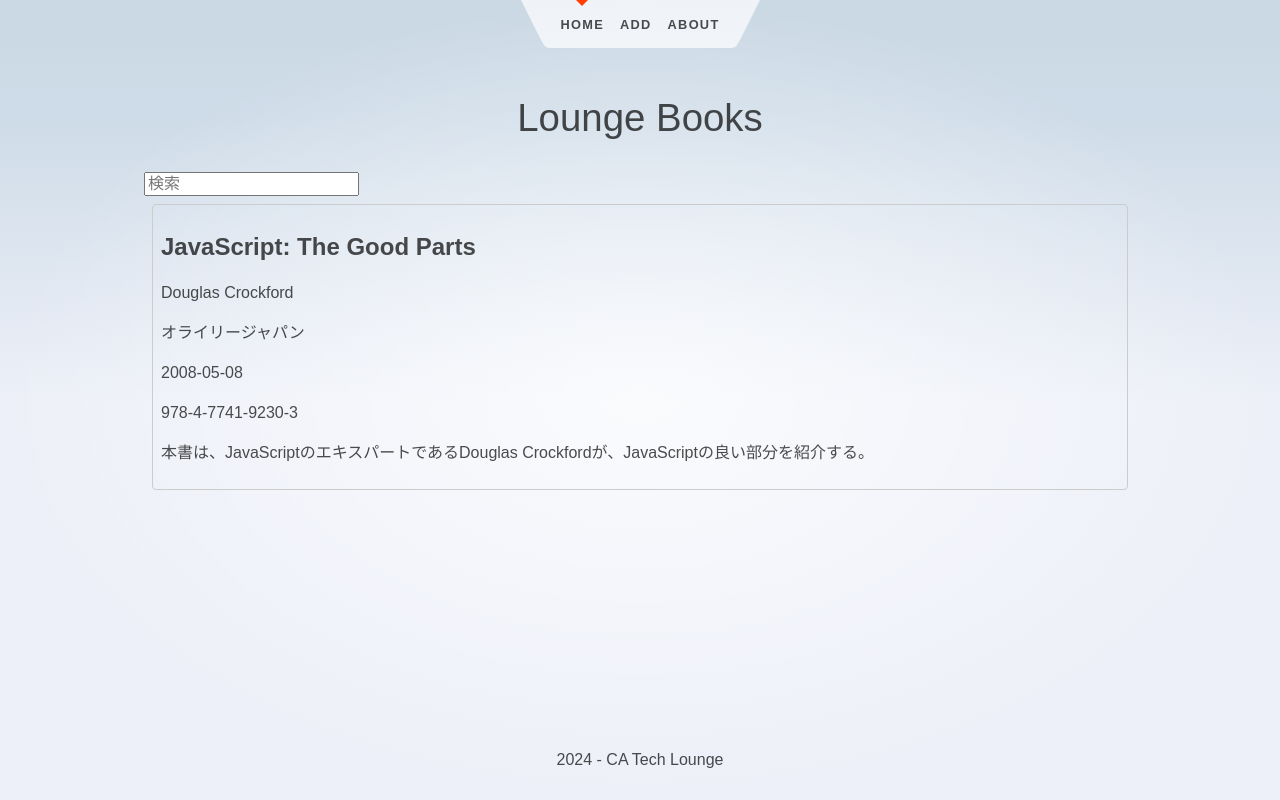
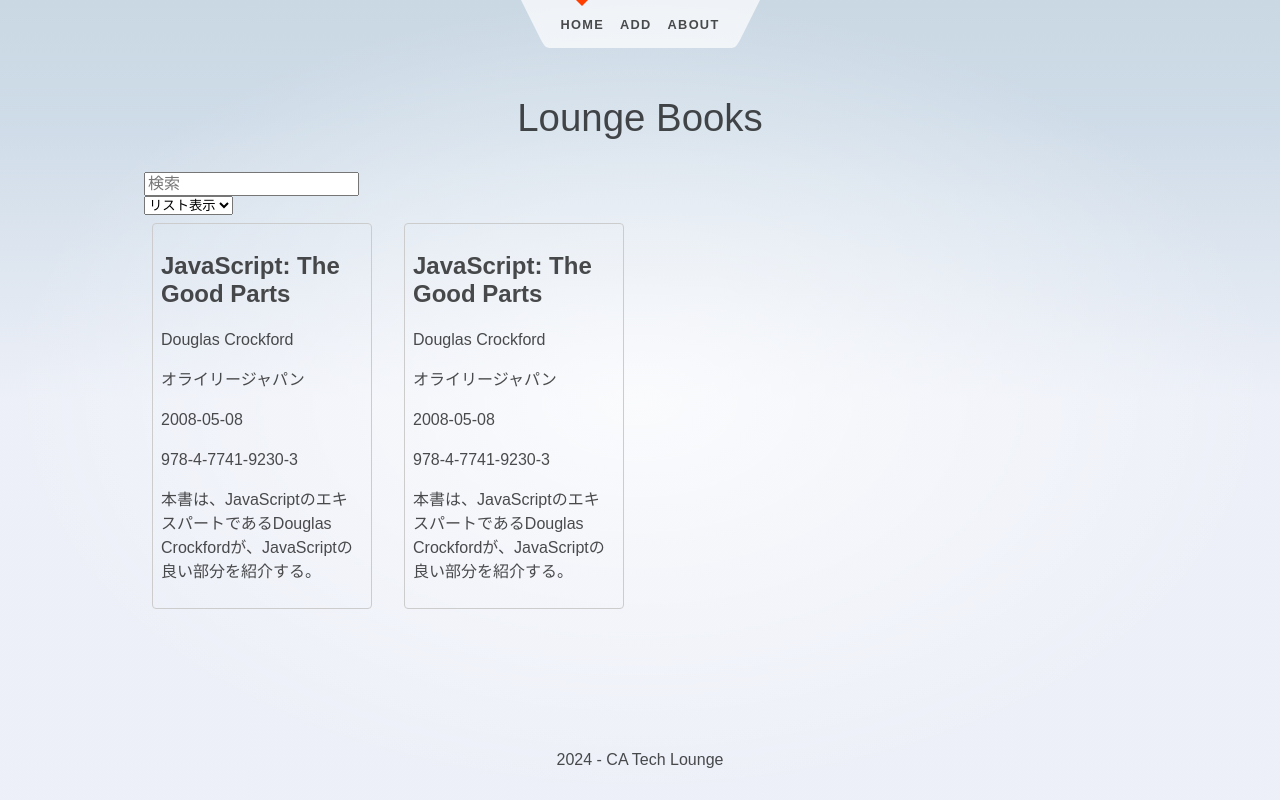
Before and after one commit to h4shu/lounge-books, a SvelteKit app in the folder frontend/: page / in a window 1280 px wide. Built offline with nearby package versions, Linux system fonts and the light colour scheme.

Commit message:
add: diplay type selector

```diff
--- a/frontend/src/routes/+page.svelte
+++ b/frontend/src/routes/+page.svelte
@@ -6,6 +6,19 @@
 	let books: Book[] = [
 		{
 			id: 1,
+			isbn: '978-4-7741-9230-3',
+			title: 'JavaScript: The Good Parts',
+			description:
+				'本書は、JavaScriptのエキスパートであるDouglas Crockfordが、JavaScriptの良い部分を紹介する。',
+			cover_link:
+				'https://images-na.ssl-images-amazon.com/images/I/51ZU4b8ZGTL._SX258_BO1,204,203,200_.jpg',
+			published_at: '2008-05-08',
+			author: 'Douglas Crockford',
+			publisher: 'オライリージャパン',
+			page_count: 176
+		},
+		{
+			id: 2,
 			isbn: '978-4-7741-9230-3',
 			title: 'JavaScript: The Good Parts',
 			description:
--- a/frontend/src/routes/BookList.svelte
+++ b/frontend/src/routes/BookList.svelte
@@ -5,6 +5,12 @@
 	export let books: Book[];
 </script>
 
+<div class="display_type">
+	<select>
+		<option>リスト表示</option>
+		<option>カード表示</option>
+	</select>
+</div>
 <div class="book_card_list">
 	{#each books as book}
 		<BookCard {book} />
@@ -12,4 +18,9 @@
 </div>
 
 <style>
+	.book_card_list {
+		display: grid;
+		grid-template-columns: repeat(auto-fill, minmax(200px, 1fr));
+		gap: 1rem;
+	}
 </style>
```
